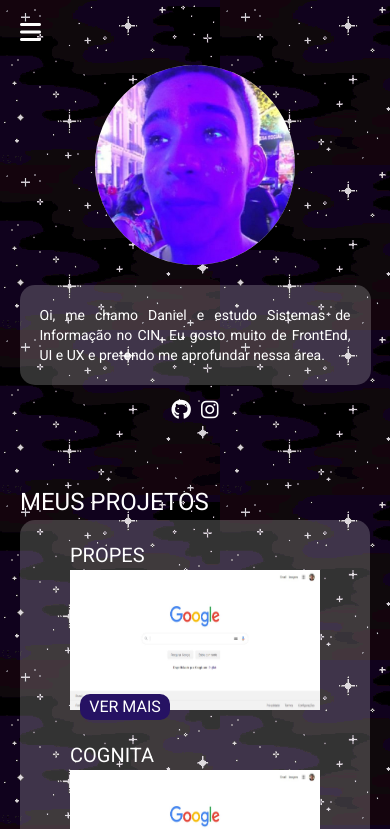
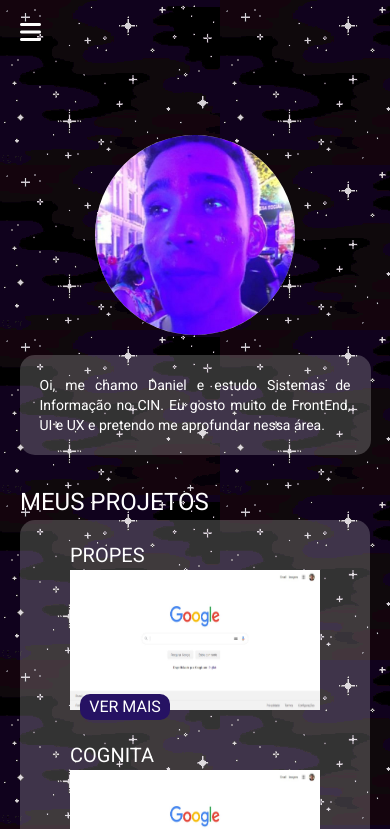
Before and after one commit to danieldoliveira3/meusite, a React (Create React App) app: page / in a window 390 px wide. Shown: the top 829 px of the page. Built offline with nearby package versions, Linux system fonts and the light colour scheme.

Commit message:
display: none for social media on mobile

```diff
--- a/package.json
+++ b/package.json
@@ -6,9 +6,7 @@
     "@testing-library/jest-dom": "^4.2.4",
     "@testing-library/react": "^9.5.0",
     "@testing-library/user-event": "^7.2.1",
-    "bootstrap": "^4.5.0",
     "react": "^16.13.1",
-    "react-bootstrap": "^1.3.0",
     "react-dom": "^16.13.1",
     "react-scripts": "3.4.1",
     "styled-components": "^5.1.1"
--- a/src/components/Box/style.js
+++ b/src/components/Box/style.js
@@ -38,6 +38,7 @@ export const Box = styled.div`
 
   @media (min-width: 320px) and (max-width: 480px) {
     width: 100%;
+    margin-bottom: -90px;
   }
 `;
 
@@ -60,6 +61,10 @@ export const RedesSociais = styled.div`
       margin-right: 0;
     }
   }
+
+  @media (min-width: 320px) and (max-width: 480px) {
+    display: none;
+  }
 `;
 
 export const Text = styled.p`
--- a/src/components/Wrap/components/Menu/style.js
+++ b/src/components/Wrap/components/Menu/style.js
@@ -1,4 +1,5 @@
 import styled from "styled-components";
+import * as rede from "../../../Box/style";
 
 export const Menu = styled.div`
   position: absolute;
@@ -88,3 +89,9 @@ export const Icone = styled.div`
   top: -10px;
   left: 60px;
 `;
+
+export const RedesSociais = styled(rede.RedesSociais)`
+  @media (min-width: 320px) and (max-width: 480px) {
+    display: block;
+  }
+`;
```
Also changed, not shown: 1 other file (tests, documents, lock files or other folders).
